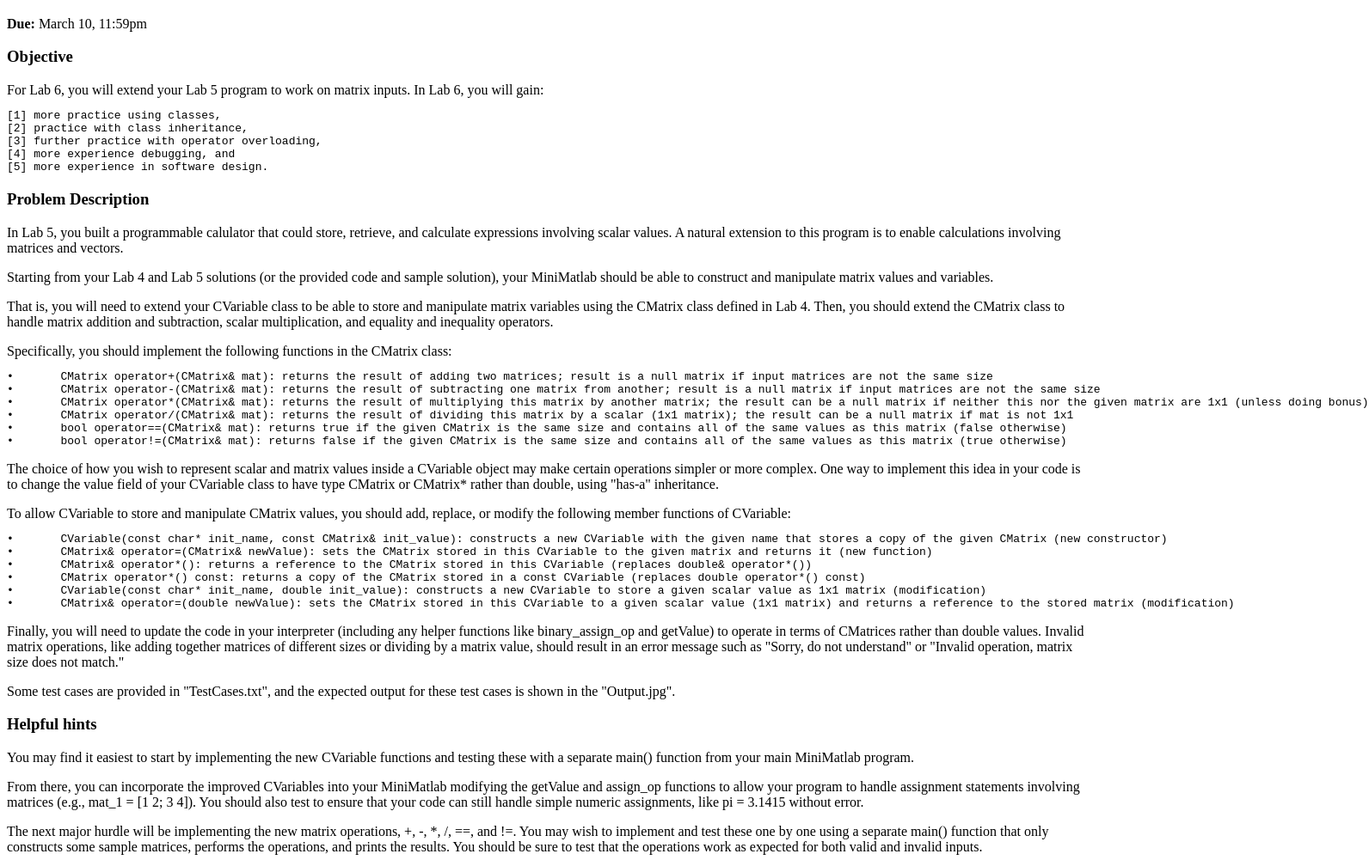
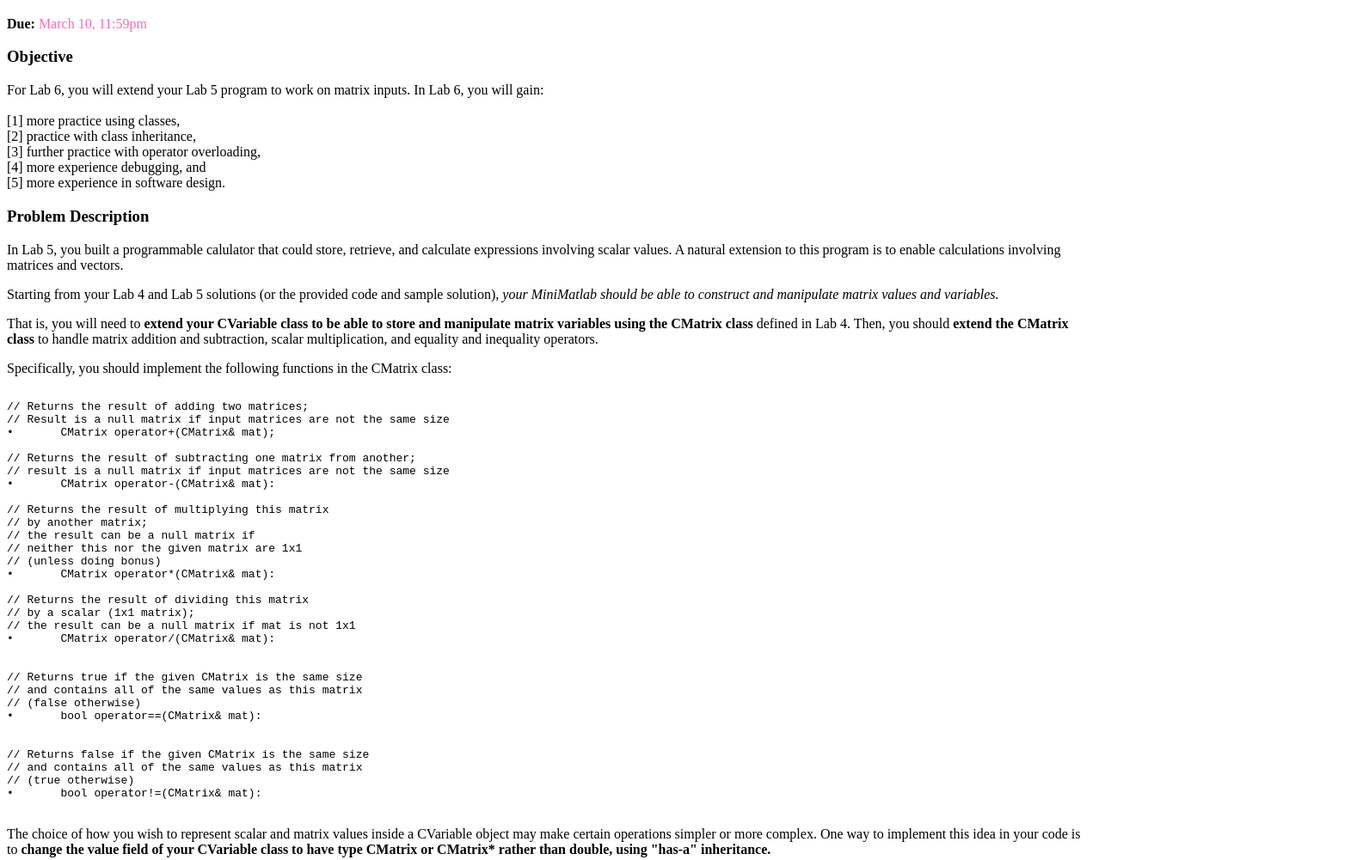
Before and after one commit to lizzb/bite-me-211, a plain HTML site: page m6/spec.html in a window 1280 px wide. Shown: the part 87-1088 px from the top of the page at 86% size, 1592 px wide, since content can reach past the window. Drawn offline with Linux system fonts and the light colour scheme.

Commit message:
i like to make sense of things by doing html because i'm weird

```diff
--- a/m6/spec.html
+++ b/m6/spec.html
@@ -1,69 +1,182 @@
-<h1>Machine Problem Lab 6: MiniMatlab 1.0</h1>
-<h4>EECS 211 Winter 2014</h4>
-<strong>Due:</strong> March 10, 11:59pm <br>
+<html>
+  <style>
+    .duedate {
+      color: hotpink;
+    }
+  </style>
+  <h1>
+    Machine Problem Lab 6: MiniMatlab 1.0
+  </h1>
+  <h4>
+    EECS 211 Winter 2014
+  </h4>
+  <strong>
+    Due:
+  </strong>
+  <span class="duedate">
+    March 10, 11:59pm
+  </span>
+  <br>
 
-<h3> Objective </h3>
+  <h3>
+    Objective
+  </h3>
   For Lab 6, you will extend your Lab 5 program to work on matrix inputs. In Lab 6, you will gain:
-<pre>
-[1] more practice using classes,
-[2] practice with class inheritance,
-[3] further practice with operator overloading,
-[4] more experience debugging, and
+  <br>
+  <br>
+  [1] more practice using classes,<br>
+  [2] practice with class inheritance, <br>
+  [3] further practice with operator overloading, <br>
+  [4] more experience debugging, and <br>
   [5] more experience in software design.
-</pre>
+  <br>
 
-<h3> Problem Description </h3>
-<p>In Lab 5, you built a programmable calulator that could store, retrieve, and calculate expressions involving scalar values. A natural extension to this program is to enable calculations involving matrices and vectors. </p>
 
-<p>Starting from your Lab 4 and Lab 5 solutions (or the provided code and sample solution), your MiniMatlab should be able to construct and manipulate matrix values and variables.</p>
+  <h3>
+    Problem Description
+  </h3>
+  <p>
+    In Lab 5, you built a programmable calulator that could store, retrieve, and calculate expressions involving scalar values. A natural extension to this program is to enable calculations involving matrices and vectors.
+  </p>
 
-<p>That is, you will need to extend your CVariable class to be able to store and manipulate matrix variables using the CMatrix class defined in Lab 4. Then, you should extend the CMatrix class to handle matrix addition and subtraction, scalar multiplication, and equality and inequality operators.</p>
+  <p>
+    Starting from your Lab 4 and Lab 5 solutions (or the provided code and sample solution), <em>your MiniMatlab should be able to construct and manipulate matrix values and variables.</em>
+  </p>
+
+  <p>
+    That is, you will need to <strong>extend your CVariable class to be able to store and manipulate matrix variables using the CMatrix class </strong>defined in Lab 4. Then, you should <strong>extend the CMatrix class </strong> to handle matrix addition and subtraction, scalar multiplication, and equality and inequality operators.
+  </p>
 
   Specifically, you should implement the following functions in the CMatrix class:
 
   <pre>
-•	CMatrix operator+(CMatrix& mat): returns the result of adding two matrices; result is a null matrix if input matrices are not the same size
-•	CMatrix operator-(CMatrix& mat): returns the result of subtracting one matrix from another; result is a null matrix if input matrices are not the same size
-•	CMatrix operator*(CMatrix& mat): returns the result of multiplying this matrix by another matrix; the result can be a null matrix if neither this nor the given matrix are 1x1 (unless doing bonus)
-•	CMatrix operator/(CMatrix& mat): returns the result of dividing this matrix by a scalar (1x1 matrix); the result can be a null matrix if mat is not 1x1
-•	bool operator==(CMatrix& mat): returns true if the given CMatrix is the same size and contains all of the same values as this matrix (false otherwise)
-•	bool operator!=(CMatrix& mat): returns false if the given CMatrix is the same size and contains all of the same values as this matrix (true otherwise)
+
+// Returns the result of adding two matrices;
+// Result is a null matrix if input matrices are not the same size
+•	CMatrix operator+(CMatrix& mat);
+
+// Returns the result of subtracting one matrix from another;
+// result is a null matrix if input matrices are not the same size
+•	CMatrix operator-(CMatrix& mat):
+
+// Returns the result of multiplying this matrix
+// by another matrix;
+// the result can be a null matrix if
+// neither this nor the given matrix are 1x1
+// (unless doing bonus)
+•	CMatrix operator*(CMatrix& mat):
+
+// Returns the result of dividing this matrix
+// by a scalar (1x1 matrix);
+// the result can be a null matrix if mat is not 1x1
+•	CMatrix operator/(CMatrix& mat):
+
+
+// Returns true if the given CMatrix is the same size
+// and contains all of the same values as this matrix
+// (false otherwise)
+•	bool operator==(CMatrix& mat):
+
+
+// Returns false if the given CMatrix is the same size
+// and contains all of the same values as this matrix
+// (true otherwise)
+•	bool operator!=(CMatrix& mat):
+
 </pre>
 
-<p>The choice of how you wish to represent scalar and matrix values inside a CVariable object may make certain operations simpler or more complex. One way to implement this idea in your code is to change the value field of your CVariable class to have type CMatrix or CMatrix* rather than double, using "has-a" inheritance. </p>
+  <p>
+    The choice of how you wish to represent scalar and matrix values inside a CVariable object may make certain operations simpler or more complex. One way to implement this idea in your code is to <strong>change the value field of your CVariable class to have type CMatrix or CMatrix* rather than double, using "has-a" inheritance.</strong>
+
+  </p>
   To allow CVariable to store and manipulate CMatrix values, you should add, replace, or modify the following member functions of CVariable:
   <pre>
-•	CVariable(const char* init_name, const CMatrix& init_value): constructs a new CVariable with the given name that stores a copy of the given CMatrix (new constructor)
-•	CMatrix& operator=(CMatrix& newValue): sets the CMatrix stored in this CVariable to the given matrix and returns it (new function)
-•	CMatrix& operator*(): returns a reference to the CMatrix stored in this CVariable (replaces double& operator*())
-•	CMatrix operator*() const: returns a copy of the CMatrix stored in a const CVariable (replaces double operator*() const)
-•	CVariable(const char* init_name, double init_value): constructs a new CVariable to store a given scalar value as 1x1 matrix (modification)
-•	CMatrix& operator=(double newValue): sets the CMatrix stored in this CVariable to a given scalar value (1x1 matrix) and returns a reference to the stored matrix (modification)
+// Constructs a new CVariable with the given name that
+// stores a copy of the given CMatrix (new constructor)
+•	CVariable(const char* init_name, const CMatrix& init_value);
+
+// Sets the CMatrix stored in this CVariable to
+// the given matrix and returns it (new function)
+•	CMatrix& operator=(CMatrix& newValue);
+
+
+// returns a reference to the CMatrix stored in this CVariable
+// (replaces double& operator*())
+•	CMatrix& operator*();
+
+
+// returns a copy of the CMatrix stored in a const CVariable
+// (replaces double operator*() const)
+•	CMatrix operator*() const;
+
+
+
+// Constructs a new CVariable to store a given scalar value
+// as a 1x1 matrix (modification)
+•	CVariable(const char* init_name, double init_value);
+
+
+
+// Sets the CMatrix stored in this CVariable to a
+// given scalar value (1x1 matrix) and
+// returns a reference to the stored matrix (modification)
+•	CMatrix& operator=(double newValue);
+
 </pre>
 
-<p>Finally, you will need to update the code in your interpreter (including any helper functions like binary_assign_op and getValue) to operate in terms of CMatrices rather than double values. Invalid matrix operations, like adding together matrices of different sizes or dividing by a matrix value, should result in an error message such as "Sorry, do not understand" or "Invalid operation, matrix size does not match."</p>
+  <p>
+    Finally, you will need to <strong>update the code in your interpreter</strong> (including any helper functions like binary_assign_op and getValue) to <strong>operate in terms of CMatrices rather than double values. </strong> <mark>Invalid matrix operations,</mark> like adding together matrices of different sizes or dividing by a matrix value, <mark>should result in an error message</mark> such as "Sorry, do not understand" or "Invalid operation, matrix size does not match."
+  </p>
 
-<p>Some test cases are provided in "TestCases.txt", and the expected output for these test cases is shown in the "Output.jpg".</p>
+  <p>
+    Some test cases are provided in "TestCases.txt", and the expected output for these test cases is shown in the "Output.jpg".
+  </p>
 
-<h3> Helpful hints </h3>
+  <h3>
+    Helpful hints
+  </h3>
 
-<p>You may find it easiest to start by implementing the new CVariable functions and testing these with a separate main() function from your main MiniMatlab program.</p>
+  <p>
+    You may find it easiest to start by implementing the new CVariable functions and testing these with a separate main() function from your main MiniMatlab program.
+  </p>
 
-<p>From there, you can incorporate the improved CVariables into your MiniMatlab modifying the getValue and assign_op functions to allow your program to handle assignment statements involving matrices (e.g., mat_1 = [1 2; 3 4]). You should also test to ensure that your code can still handle simple numeric assignments, like pi = 3.1415 without error. </p>
+  <p>
+    From there, you can incorporate the improved CVariables into your MiniMatlab modifying the getValue and assign_op functions to allow your program to handle assignment statements involving matrices (e.g., mat_1 = [1 2; 3 4]). You should also test to ensure that your code can still handle simple numeric assignments, like pi = 3.1415 without error.
+  </p>
 
-<p>The next major hurdle will be implementing the new matrix operations, +, -, *, /, ==, and !=. You may wish to implement and test these one by one using a separate main() function that only constructs some sample matrices, performs the operations, and prints the results. You should be sure to test that the operations work as expected for both valid and invalid inputs.</p>
+  <p>
+    The next major hurdle will be implementing the new matrix operations, +, -, *, /, ==, and !=. You may wish to implement and test these one by one using a separate main() function that only constructs some sample matrices, performs the operations, and prints the results. You should be sure to test that the operations work as expected for both valid and invalid inputs.
+  </p>
 
-<p>Finally, incorporate the new matrix operations by modifying the binary_assign_op and binary_op functions in your interpreter code. You can test these changes on the provided test file, as well as any cases that you used in testing the matrix operations in the previous step. </p>
+  <p>
+    Finally, incorporate the new matrix operations by modifying the binary_assign_op and binary_op functions in your interpreter code. You can test these changes on the provided test file, as well as any cases that you used in testing the matrix operations in the previous step.
+  </p>
 
-<h3> How to submit your work </h3>
+  <h3>
+    How to submit your work
+  </h3>
 
-<p>You should submit 5 files for this MP: cvariable.h and cvariable.cpp, which define the classes used to store and manipulate variables; cmatrix.h and cmatrix.cpp, which define the CMatrix class; and main.cpp, which is the parser and interpreter that run your MiniMatlab program. Your submission should read test cases from the file "TestCase.txt".
+  <p>
+    You should submit 5 files for this MP:
+    <li>cvariable.h and cvariable.cpp,
+      which define the classes used to store and manipulate variables; </li>
+    <li>cmatrix.h and cmatrix.cpp, which define the CMatrix class; </li>
+    <li>and main.cpp, which is the parser and interpreter that run your MiniMatlab program. </li>
+   <li> Your submission should read test cases from the file "TestCase.txt".</li>
   </p>
   <p>
     Ten points extra credit will be awarded if your solution is able to handle (non-scalar) matrix multiplication as well. For example, if the variables a and b are defined by a = [1 2; 3 4] and b = [5 9; 3 1], a * b should yield the output [11 11; 27 31 (not [5 18; 9 4]).
   </p>
 
-<h3> Grading </h3>
-25% Correct usage of C++ concepts  <br>
-25% Visual appearance of the code  <br>
-50% Correct functionality  <br>
+  <h3>
+    Grading
+  </h3>
+  25% Correct usage of C++ concepts
+
+  <br>
+  25% Visual appearance of the code
+  <br>
+  50% Correct functionality
+  <br>
+
+</html>
```
Lines whose indentation alone changed are shown as unchanged.
